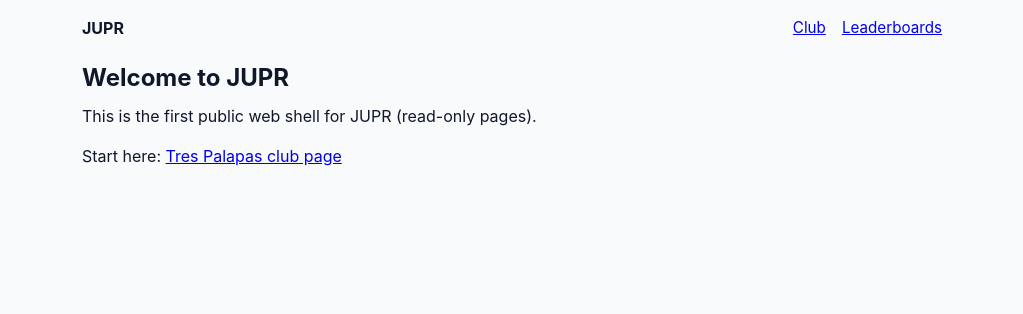
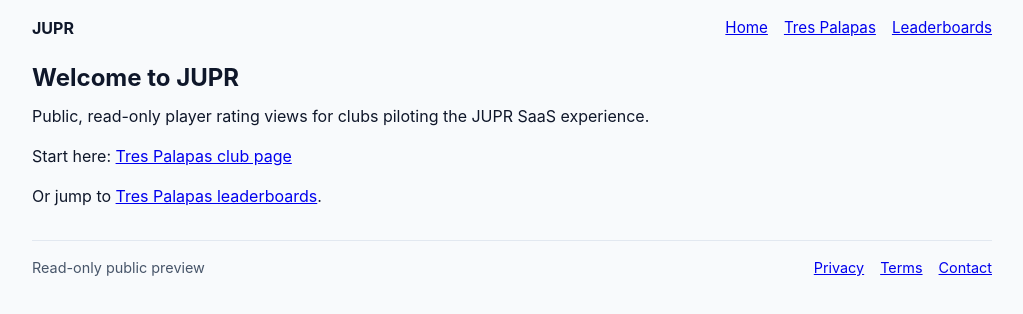
Before and after one commit to pickleballattrespalapas/JUPR, a Next.js app in the folder apps/web/: page / in a window 1280 px wide. Shown: the top 314 px of the page, without its empty margins (128-1151 px from the left). Built offline with nearby package versions, Linux system fonts and the light colour scheme.

Commit message:
Polish Next.js public SaaS shell for staging pilot

```diff
--- a/apps/web/app/layout.tsx
+++ b/apps/web/app/layout.tsx
@@ -10,27 +10,65 @@ export const metadata: Metadata = {
 
 const shellStyle: CSSProperties = {
   margin: "0 auto",
-  maxWidth: "860px",
+  maxWidth: "960px",
   padding: "1rem",
   fontFamily: "Inter, system-ui, -apple-system, Segoe UI, Roboto, Arial, sans-serif",
   lineHeight: 1.5
 };
 
+const headerStyle: CSSProperties = {
+  display: "flex",
+  justifyContent: "space-between",
+  alignItems: "center",
+  marginBottom: "1rem",
+  gap: "0.75rem",
+  flexWrap: "wrap"
+};
+
+const footerStyle: CSSProperties = {
+  marginTop: "2rem",
+  paddingTop: "1rem",
+  borderTop: "1px solid #e2e8f0",
+  display: "flex",
+  justifyContent: "space-between",
+  gap: "0.75rem",
+  flexWrap: "wrap",
+  fontSize: "0.9rem"
+};
+
 export default function RootLayout({ children }: { children: ReactNode }) {
+  const isStaging = (process.env.NEXT_PUBLIC_JUPR_ENV || "").trim().toLowerCase() === "staging";
+
   return (
     <html lang="en">
       <body style={{ margin: 0, background: "#f8fafc", color: "#0f172a" }}>
         <div style={shellStyle}>
-          <header style={{ display: "flex", justifyContent: "space-between", alignItems: "center", marginBottom: "1rem" }}>
-            <Link href="/" style={{ fontWeight: 700, color: "inherit", textDecoration: "none" }}>
-              JUPR
-            </Link>
+          <header style={headerStyle}>
+            <div style={{ display: "flex", alignItems: "center", gap: "0.5rem" }}>
+              <Link href="/" style={{ fontWeight: 700, color: "inherit", textDecoration: "none" }}>
+                JUPR
+              </Link>
+              {isStaging ? (
+                <span style={{ fontSize: "0.75rem", padding: "0.15rem 0.4rem", background: "#fef3c7", borderRadius: "4px" }}>
+                  STAGING
+                </span>
+              ) : null}
+            </div>
             <nav style={{ display: "flex", gap: "1rem", fontSize: "0.95rem" }}>
-              <Link href="/clubs/tres-palapas">Club</Link>
+              <Link href="/">Home</Link>
+              <Link href="/clubs/tres-palapas">Tres Palapas</Link>
               <Link href="/clubs/tres-palapas/leaderboards">Leaderboards</Link>
             </nav>
           </header>
           <main>{children}</main>
+          <footer style={footerStyle}>
+            <span style={{ color: "#475569" }}>Read-only public preview</span>
+            <nav style={{ display: "flex", gap: "1rem" }}>
+              <Link href="https://trespalapasresort.com/privacy-policy" target="_blank" rel="noreferrer">Privacy</Link>
+              <Link href="https://trespalapasresort.com/terms-conditions" target="_blank" rel="noreferrer">Terms</Link>
+              <Link href="mailto:hello@jupr.app">Contact</Link>
+            </nav>
+          </footer>
         </div>
       </body>
     </html>
--- a/apps/web/app/page.tsx
+++ b/apps/web/app/page.tsx
@@ -4,9 +4,14 @@ export default function HomePage() {
   return (
     <section>
       <h1 style={{ marginBottom: "0.5rem" }}>Welcome to JUPR</h1>
-      <p style={{ marginTop: 0 }}>This is the first public web shell for JUPR (read-only pages).</p>
+      <p style={{ marginTop: 0 }}>
+        Public, read-only player rating views for clubs piloting the JUPR SaaS experience.
+      </p>
       <p>
         Start here: <Link href="/clubs/tres-palapas">Tres Palapas club page</Link>
+      </p>
+      <p>
+        Or jump to <Link href="/clubs/tres-palapas/leaderboards">Tres Palapas leaderboards</Link>.
       </p>
     </section>
   );
```
Also changed, not shown: apps/web/app/clubs/[clubSlug]/leaderboards/page.tsx (+34 -18 lines), apps/web/app/clubs/[clubSlug]/page.tsx (+20 -9 lines), 2 other files (tests, documents, lock files or other folders).
